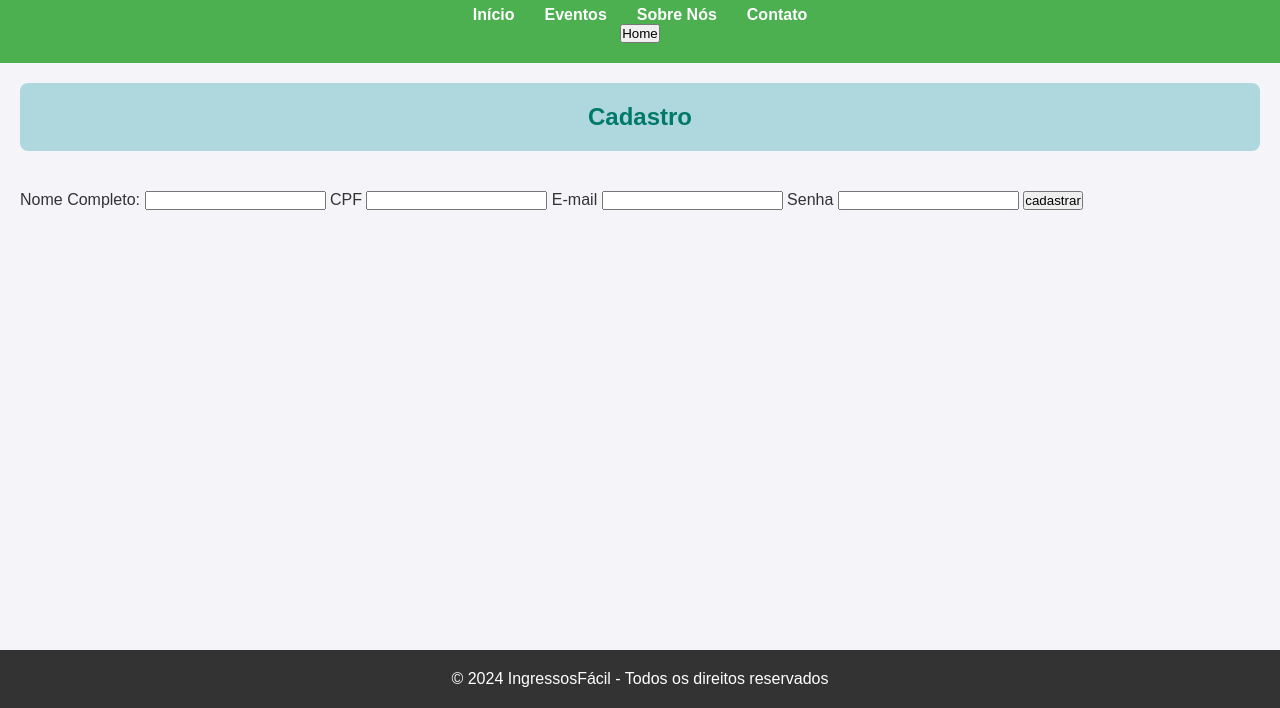
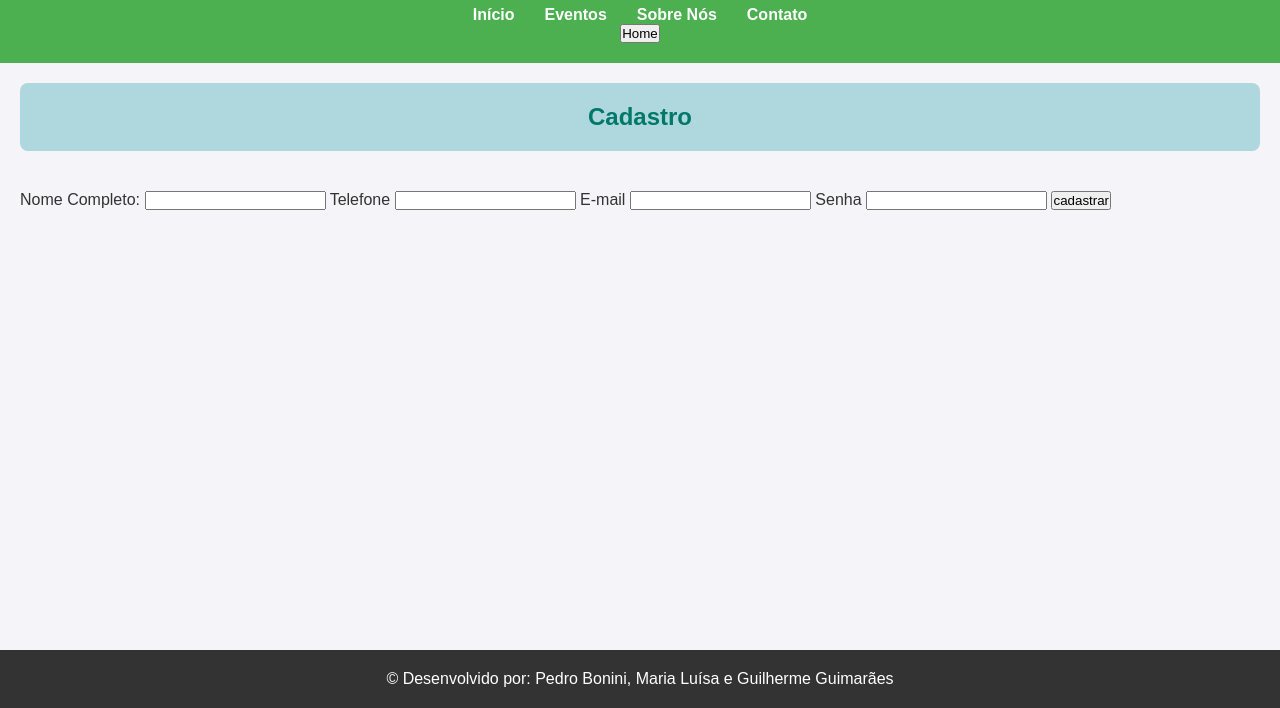
Before and after one commit to guilhermeguimaraes11/Outubro, a plain HTML site: page SistemaVIO/front/cadastro.html in a window 1280 px wide. Shown: the part 92-800 px from the top of the page. Drawn offline with Linux system fonts and the light colour scheme.

Commit message:
Projeto_reservas

```diff
--- a/SistemaVIO/front/cadastro.html
+++ b/SistemaVIO/front/cadastro.html
@@ -45,9 +45,9 @@
           <label for="nome">Nome Completo:</label>
           <input type="text" id="nome" name="nome" required />
 
-          <label for="cpf">CPF</label>
-          <input type="text" id="cpf"
-          name="cpf" required />
+          <label for="telefone">Telefone</label>
+          <input type="text" id="telefone"
+          name="telefone" required />
 
           <label for="email">E-mail</label>
           <input type="email" id="email"
@@ -67,7 +67,7 @@
     <!-- Rodapé da página, com informações como direitos autorais -->
     <footer>
       <!-- Texto exibido no rodapé -->
-      <p>&copy; 2024 IngressosFácil - Todos os direitos reservados</p>
+      <p>&copy; Desenvolvido por: Pedro Bonini, Maria Luísa e Guilherme Guimarães</p>
     </footer>
 
     <script>
```
Also changed, not shown: 1 other file.
